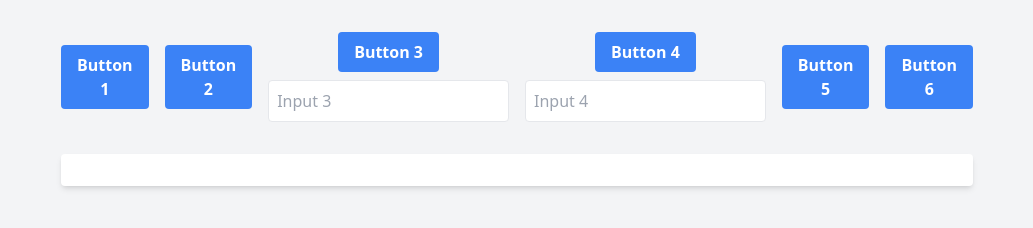
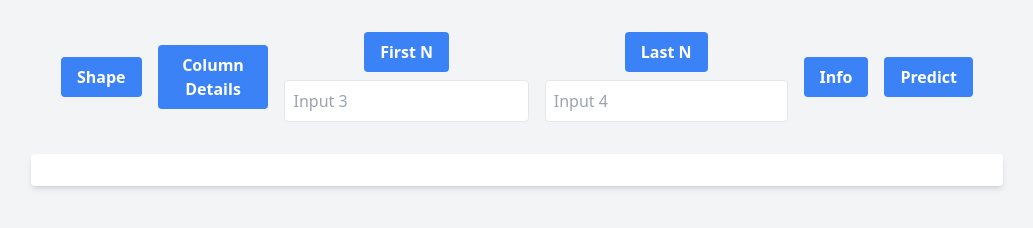
Before and after one commit to 911AstalusAdrian/MS2-PT, a website: page A4/src/html/index.html in a window 1280 px wide. Shown: the whole page, without its empty margins (123-1156 px from the left). Drawn offline with Linux system fonts and the light colour scheme.

```diff
--- a/A4/src/html/index.html
+++ b/A4/src/html/index.html
@@ -9,29 +9,28 @@
     <div class="flex justify-center mb-8">
         <div class="w-3/4 flex justify-between items-center space-x-4">
             <div class="text-center">
-                <button class="bg-blue-500 hover:bg-blue-700 text-white font-bold py-2 px-4 rounded" onclick="changeTable(0)">Button 1</button>
+                <button class="bg-blue-500 hover:bg-blue-700 text-white font-bold py-2 px-4 rounded" onclick="changeTable(0)">Shape</button>
             </div>
             <div class="text-center">
-                <button class="bg-blue-500 hover:bg-blue-700 text-white font-bold py-2 px-4 rounded" onclick="changeTable(1)">Button 2</button>
+                <button class="bg-blue-500 hover:bg-blue-700 text-white font-bold py-2 px-4 rounded" onclick="changeTable(1)">Column Details</button>
             </div>
             <div class="text-center">
-                <button class="bg-blue-500 hover:bg-blue-700 text-white font-bold py-2 px-4 rounded" onclick="changeTable(2)">Button 3</button>
+                <button class="bg-blue-500 hover:bg-blue-700 text-white font-bold py-2 px-4 rounded" onclick="changeTable(2)">First N</button>
                 <input type="text" class="mt-2 p-2 border rounded w-full" placeholder="Input 3" id="first-n">
             </div>
             <div class="text-center">
-                <button class="bg-blue-500 hover:bg-blue-700 text-white font-bold py-2 px-4 rounded" onclick="changeTable(3)">Button 4</button>
+                <button class="bg-blue-500 hover:bg-blue-700 text-white font-bold py-2 px-4 rounded" onclick="changeTable(3)">Last N</button>
                 <input type="text" class="mt-2 p-2 border rounded w-full" placeholder="Input 4" id="last-n">
             </div>
             <div class="text-center">
-                <button class="bg-blue-500 hover:bg-blue-700 text-white font-bold py-2 px-4 rounded" onclick="changeTable(4)">Button 5</button>
+                <button class="bg-blue-500 hover:bg-blue-700 text-white font-bold py-2 px-4 rounded" onclick="changeTable(4)">Info</button>
             </div>
             <div class="text-center">
-                <button class="bg-blue-500 hover:bg-blue-700 text-white font-bold py-2 px-4 rounded" onclick="showPredictor()">Button 6</button>
+                <button class="bg-blue-500 hover:bg-blue-700 text-white font-bold py-2 px-4 rounded" onclick="showPredictor()">Predict</button>
             </div>
         </div>
     </div>
-    <div id="table-container" class="bg-white p-4 rounded shadow-md w-3/4 mx-auto">
-        <!-- Table will be inserted here dynamically -->
+    <div id="table-container" class="bg-white p-4 rounded shadow-md w-4/5 mx-auto">
     </div>
     <script src="../js/script.js"></script>
 </body>
--- a/A4/src/js/script.js
+++ b/A4/src/js/script.js
@@ -78,7 +78,7 @@
                 tableHTML += rows;
                 break;
             case 4:
-                header = '<tr class="border-2"><th>Column</th><th>Count</th><th>Unique</th><th>Top</th><th>Frequency</th></tr>';
+                header = '<tr class="border-2"><th>Column</th><th>Count</th><th>Mean</th><th>Std</th><th>Min</th><th>25%</th><th>50%</th><th>75%</th><th>Max</th></tr>';
                 rows = '';
                 for (index in data) {
                     rows += '<tr><td class="border text-center">' + index + '</td>'
```
Also changed, not shown: A4/src/css/output.css, 3 other files.
